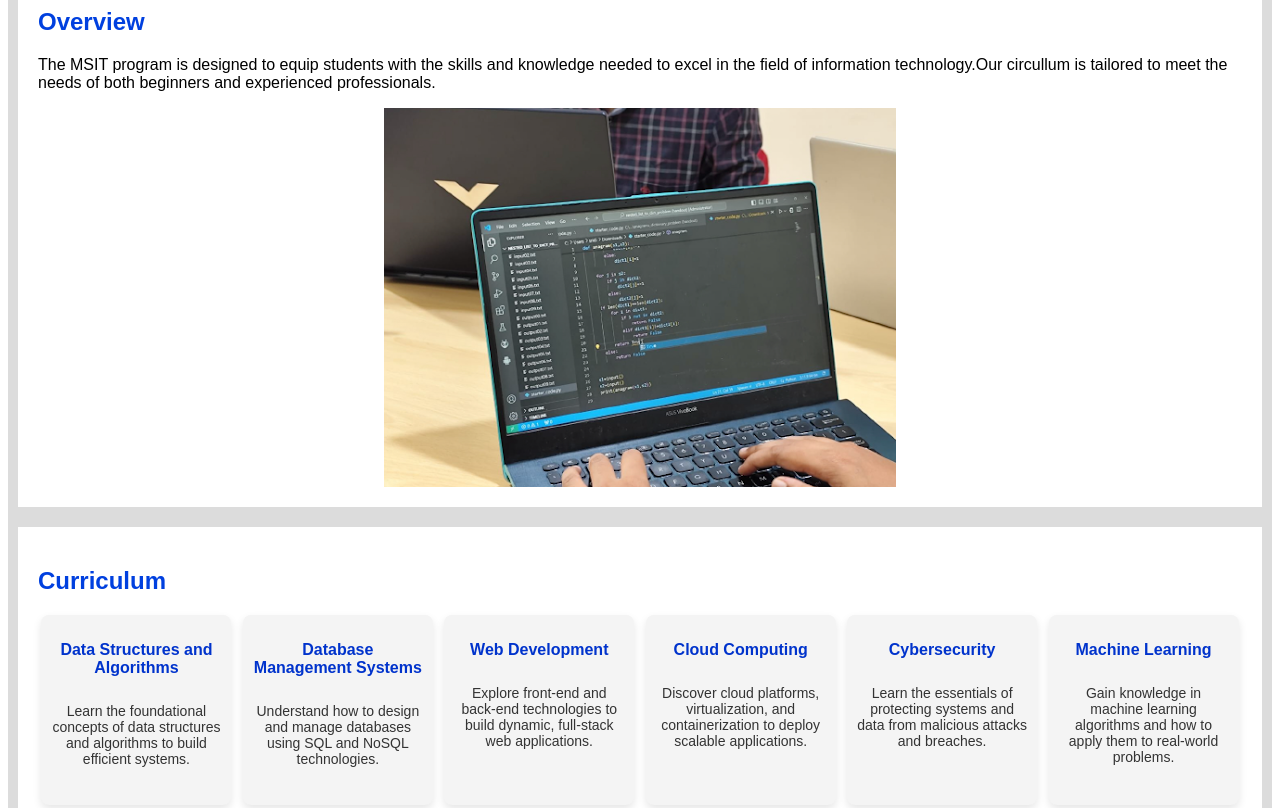
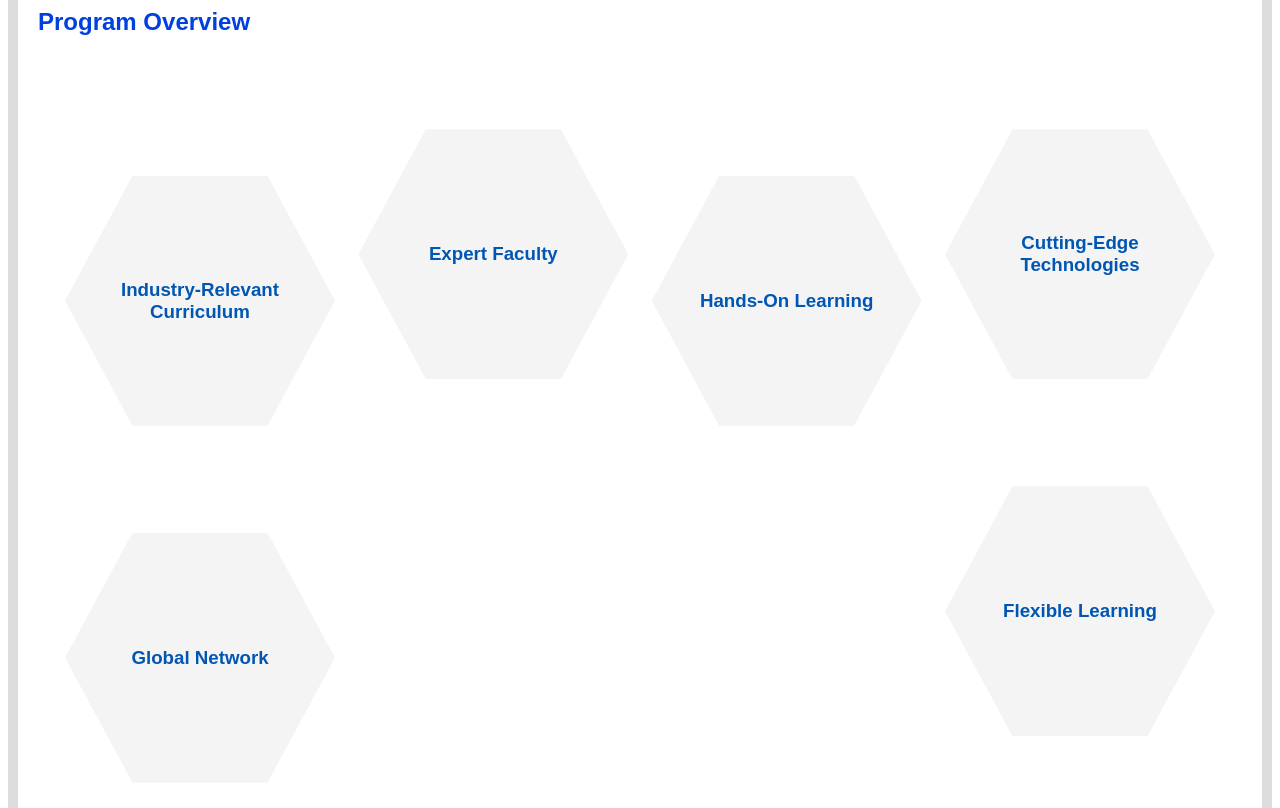
Before and after one commit to srivarshitha-812/Html-and-CSS-project, a plain HTML site: page day2 html/index.html in a window 1280 px wide. Shown: the part 620-1428 px from the top of the page. Drawn offline with Linux system fonts and the light colour scheme.

Commit message:
Honeycomd design.

```diff
--- a/day2 html/index.html
+++ b/day2 html/index.html
@@ -23,10 +23,28 @@
                 <li><a href="#Contact us" class="nav-link">Contact us</a></li>
             </ul>
         </nav>
-        <section class="card1" id="Overview">
-            <h1>Overview</h1>
-            <p>The MSIT program is designed to equip students with the skills and knowledge needed to excel in the field of information technology.Our circullum is tailored to meet the needs of both beginners and experienced professionals. </p>
-            <img src="image.png">
+        <section id="overview" class="card1">
+            <h1>Program Overview</h1>
+            <aside>
+                <article>
+                    <h3>Industry-Relevant Curriculum</h3>
+                </article>
+                <article>
+                    <h3>Expert Faculty</h3>
+                </article>
+                <article>
+                    <h3>Hands-On Learning</h3>
+                </article>
+                <article>
+                    <h3>Cutting-Edge Technologies</h3>
+                </article>
+                <article>
+                    <h3>Global Network</h3>
+                </article>
+                <article>
+                    <h3>Flexible Learning</h3>
+                </article>
+            </aside>
         </section>
             <div>
                 <section class="card1" id="Curriculum">
--- a/day2 html/style.css
+++ b/day2 html/style.css
@@ -67,11 +67,14 @@ nav-link{
     background-color: #f4f4f4;
     border-radius: 8px;
     box-shadow: 0 4px 8px rgba(0, 0, 0, 0.1);
-    padding: 10px;
+    padding: 8px;
     width: 170px;
     height: 170px;
     flex-direction: column;
     text-align: center;
+}
+#curriculum{
+    margin-top: 0px;
 }
 .card-title {
     color: #0033cc;
@@ -136,3 +139,41 @@ nav-link{
 .cta-button:hover {
     background-color:#007bff;
 }
+#overview{
+    margin-top:10px;
+    margin-bottom:0.5px;
+}
+#overview aside {
+    display: flex;
+    justify-content: space-between;
+    align-items: center;
+    color: blue;
+    flex-wrap: wrap;
+    padding:20px;
+  }
+  article {
+    width: 270px;
+    height: 250px;
+    background-color: #f4f4f4;
+    display: flex;
+    justify-content: center;
+    align-items: center;
+    text-align: center;
+    color: #0056b3;
+    font-weight: bold;
+    clip-path: polygon(25% 0%, 75% 0%, 100% 50%, 75% 100%, 25% 100%, 0% 50%);
+    margin: 7px;
+    transition: background-color 0.3s;
+    cursor: pointer;
+  }
+
+  article:hover {
+    background-color: yellow;
+  }
+  article:nth-child(odd){
+    margin-top: 100px;
+  }
+  article h3 {
+    margin: 0;
+    padding: 20px;
+  }
```
